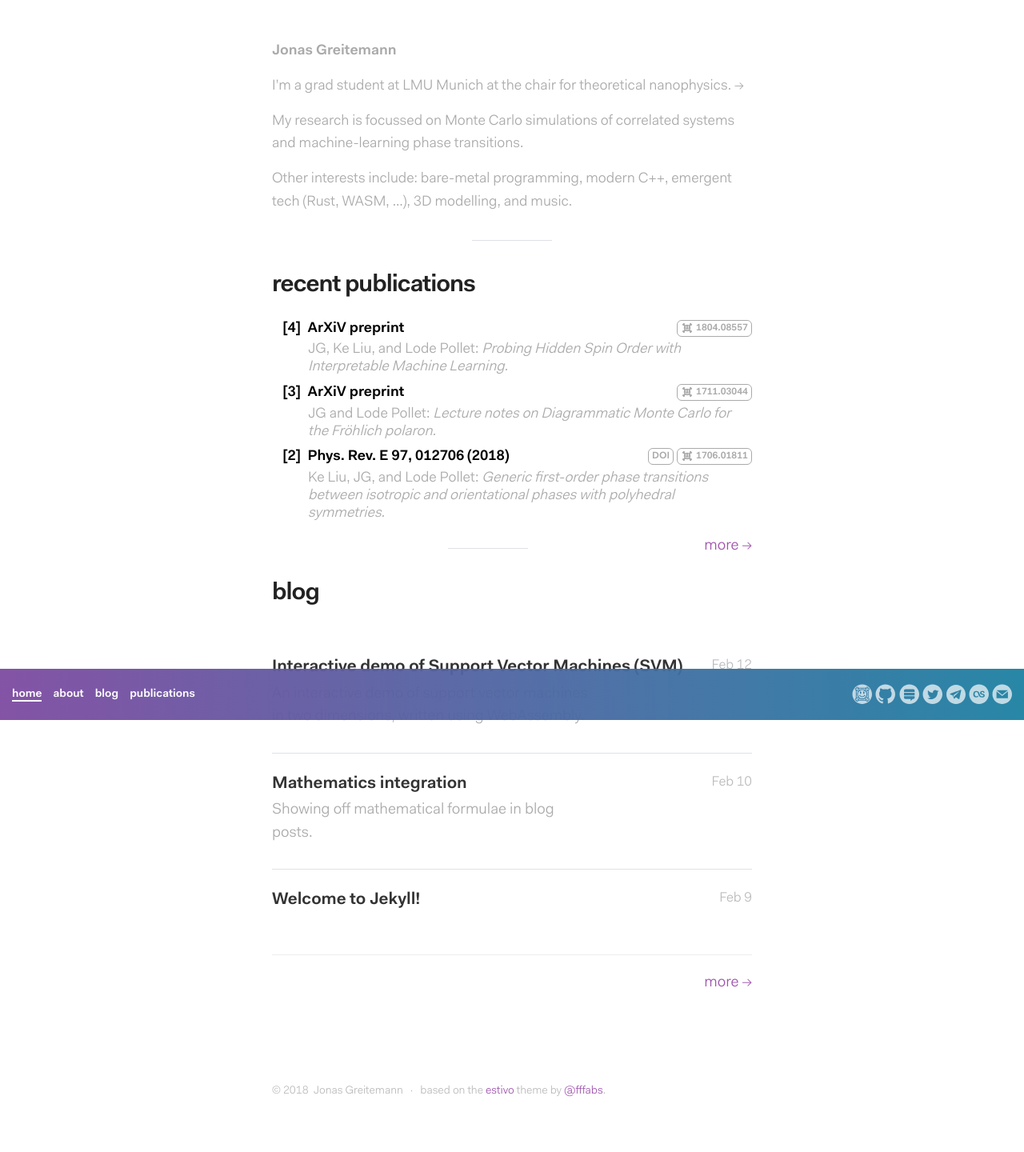
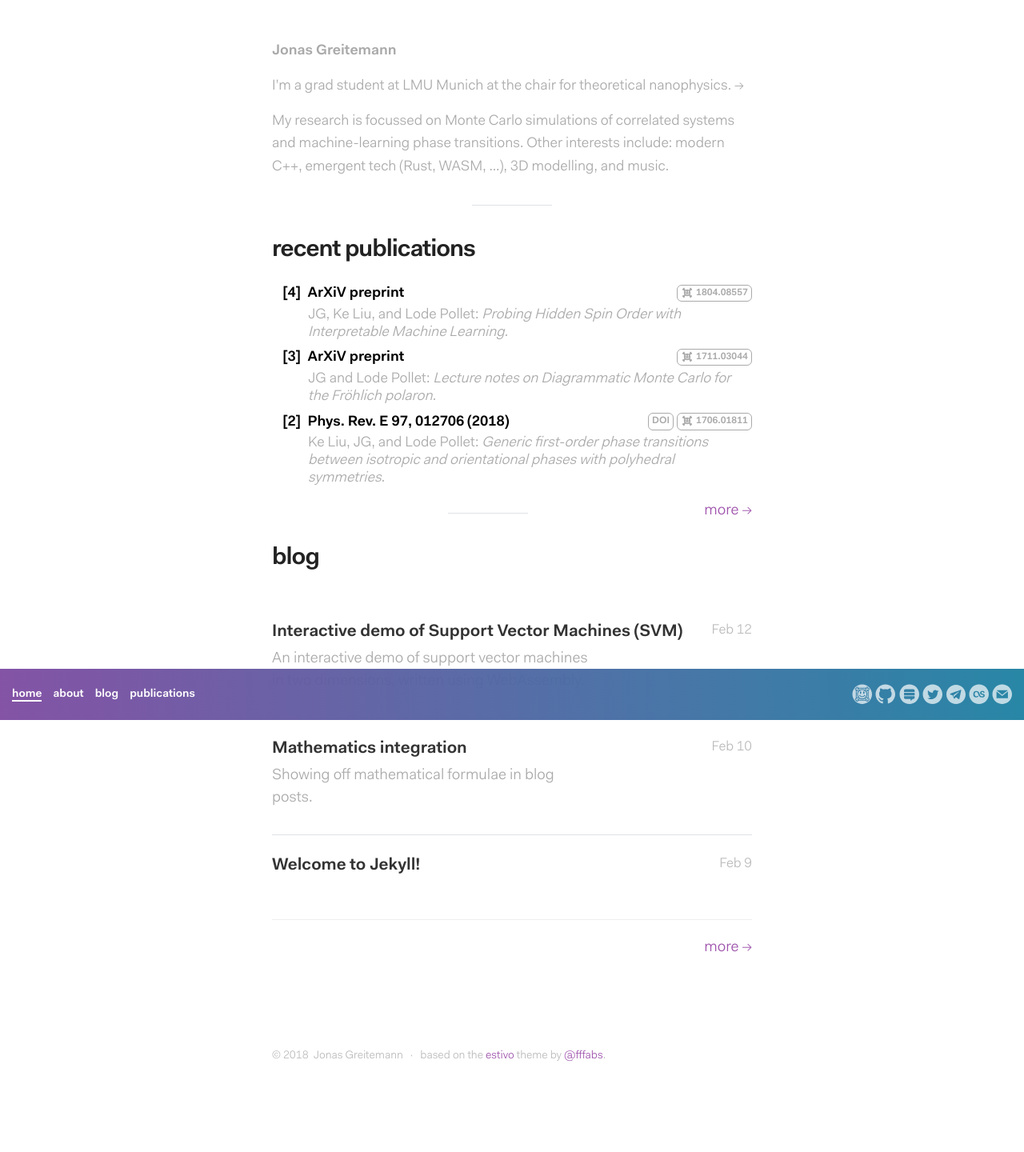
Before and after one commit to jgreitemann/jgreitemann.github.io, a Jekyll site: the page built from index.html, in a window 1280 px wide. Shown: the whole page at 80% size. Built offline with Jekyll 4.4.1, drawn with Linux system fonts in a browser that asks for light colours; the list of posts is cut into pages by our own code; comment, search, counter and statistics services are not loaded; after the commit the page ends 1396 px from its top, so only the background shows below that.

Commit message:
Shortened intro

```diff
--- a/_includes/intro.md
+++ b/_includes/intro.md
@@ -4,8 +4,6 @@ Jonas Greitemann
 I'm a grad student at LMU Munich at the [chair for theoretical nanophysics. &rarr;][1]
 
 My research is focussed on Monte Carlo simulations of correlated systems and
-machine-learning phase transitions.
-
-Other interests include: bare-metal programming, modern C++, emergent tech (Rust, WASM, ...), 3D modelling, and music.
+machine-learning phase transitions. Other interests include: modern C++, emergent tech (Rust, WASM, ...), 3D modelling, and music.
 
 [1]: http://www.theorie.physik.uni-muenchen.de/lsschollwoeck/index.html
```
